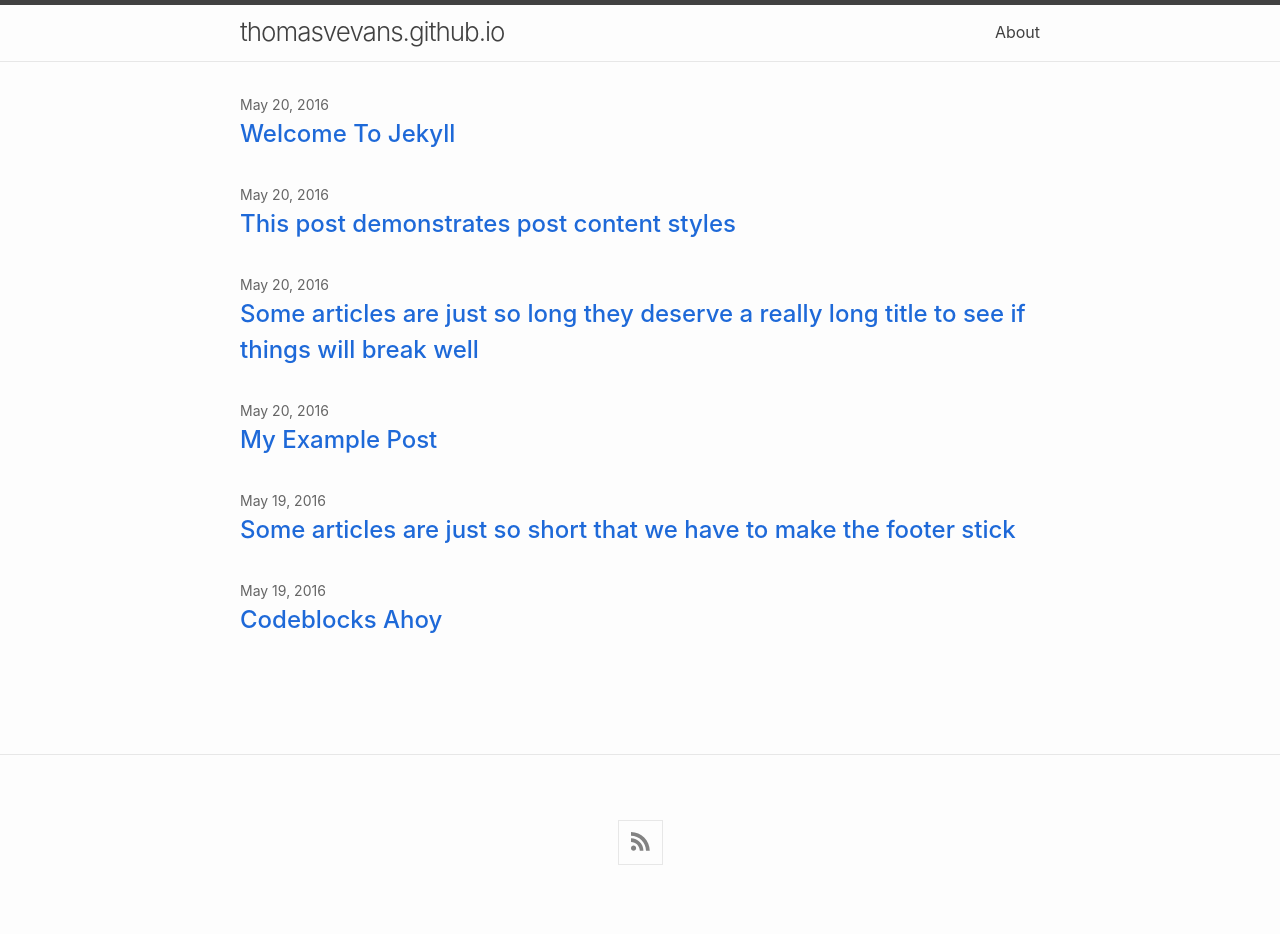
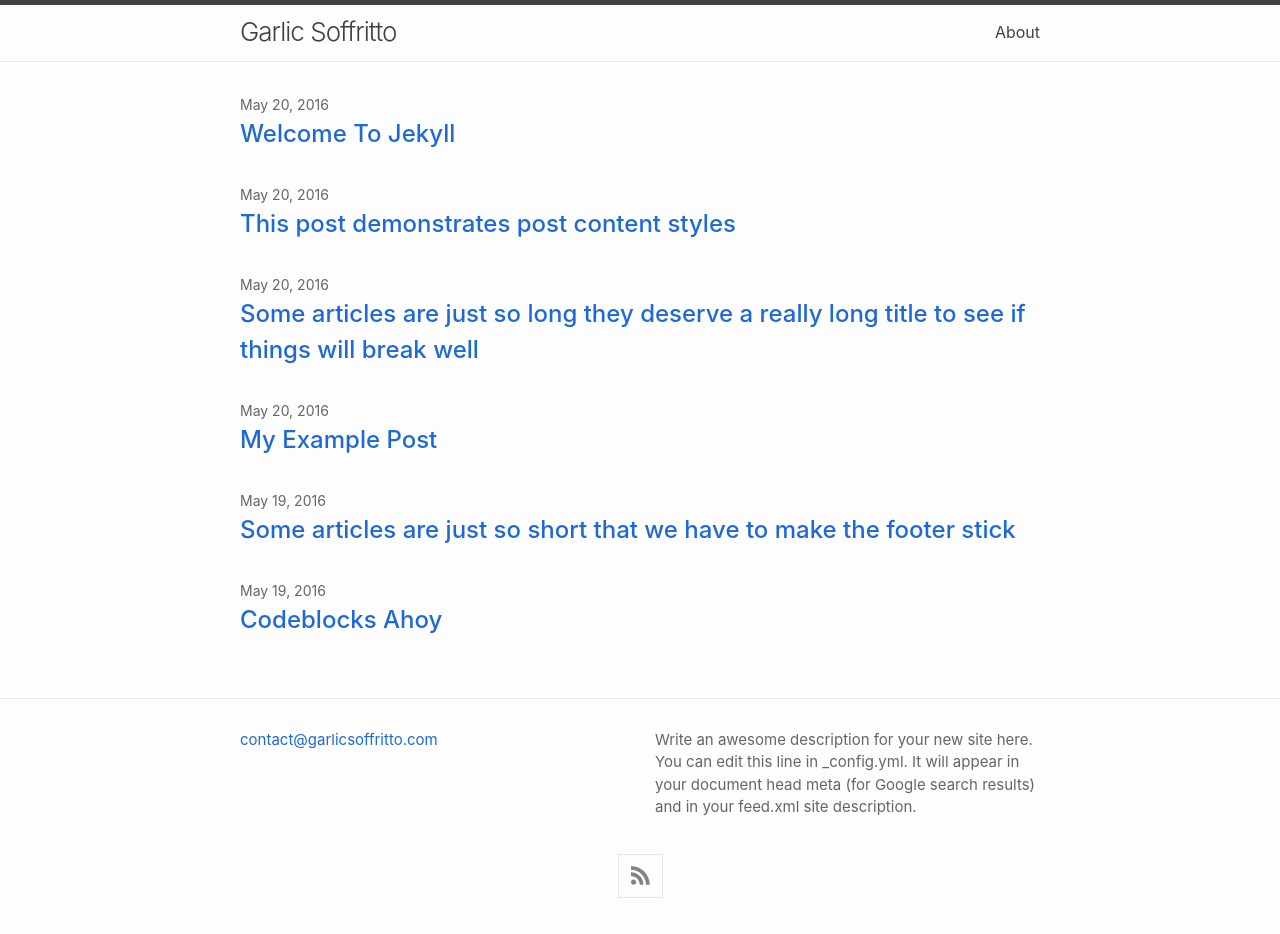
Before and after one commit to thomasvevans/thomasvevans.github.io, a Jekyll site: the page built from index.md, in a window 1280 px wide. Built offline with Jekyll 4.4.1, drawn with Linux system fonts in a browser that asks for light colours; before the commit the page ends 900 px from its top, so only the background shows below that; some of the changed lines change nothing that is shown.

Commit message:
Update _config.yml

```diff
--- a/_config.yml
+++ b/_config.yml
@@ -1,52 +1,32 @@
 # Site-wide settings
 # ------------------
 #
-# title: Your awesome title
-#
-# author:
-#   name: GitHub User
-#   email: your-email@domain.com
-#
-# The `>` after `description:` means to ignore line-breaks until next key. If
-#   you wish to omit the line-break after the end of text, use `>-` instead.
-# description: >
-#   Write an awesome description for your new site here. You can edit this line
-#   in _config.yml. It will appear in your document head meta (for Google search
-#   results) and in your feed.xml site description.
+title: Garlic Soffritto
+author:
+  name:
+  email: contact@garlicsoffritto.com
+
+description: >
+  Write an awesome description for your new site here. You can edit this line
+  in _config.yml. It will appear in your document head meta (for Google search
+  results) and in your feed.xml site description.
 
 
 # Build settings
-# --------------
-#
-# If you wish to use the gem-version of Minima with or without a Gemfile, use
-#   the following setting:
-# theme: minima
-#
-# **OR** if you wish to use the theme directly from the GitHub repository by
-#   bypassing a Gemfile, use the following setting instead.
-#   It is best that you lock to a particular commit and update if uptream changes
-#   do not affect your site adversely.
-# remote_theme: jekyll/minima@d4d779a
-#
-# Minima requires the following plugins:
-# plugins:
-#  - jekyll-feed
-#  - jekyll-seo-tag
-#
-# Uncomment the following setting if you wish to disable deprecation warnings
-#   from newer versions of sass converter. Adapt as required.
-# sass:
-#   quiet_deps: true
-#   silence_deprecations: [import]
+theme: minima
+plugins:
+  - jekyll-feed
+  - jekyll-seo-tag
+
+sass:
+  quiet_deps: true
+  silence_deprecations: [import]
 
 
 # Minima-specific settings (applicable to Minima v3 and above only)
 # -----------------------------------------------------------------
 #
-#  *All described config keys below should be nested under the top-level
-#   `minima` key.*
-#
-# minima:
+minima:
 #   Minima skin selection. Available skins are:
 #     * classic            Default, light color scheme.
 #     * dark               Dark variant of the classic skin.
@@ -54,39 +34,35 @@
 #     * solarized-light    Light variant of solarized color scheme.
 #     * solarized-dark     Dark variant of solarized color scheme.
 #     * solarized          Adaptive skin for solarized color scheme skins.
-#   skin: auto
-#
-#   Specific pages for site navigation.
-#     If you wish to link only specific pages in the site-navigation, use this
-#     and list the `path` property (as represented via Liquid) of the pages in
-#     the order they should be rendered.
-#   nav_pages:
-#     - about.md
-#
-#   Set to `true` to show excerpts on the homepage.
-#   show_excerpts: false
-#
+skin: auto
+
+# Specific pages for site navigation.
+#   If you wish to link only specific pages in the site-navigation, use this
+#   and list the `path` property (as represented via Liquid) of the pages in
+#   the order they should be rendered.
+nav_pages:
+ - about.md
+
+# Set to `true` to show excerpts on the homepage.
+show_excerpts: false
+
 #   Minima date format.
 #     The default value is "%b %d, %Y" (e.g. Nov 14, 2023).
 #     Refer to https://shopify.github.io/liquid/filters/date/ for valid values
 #   date_format: "%b-%d-%Y"
-#
+
 #   Social Media Links.
 #     Renders icons via Font Awesome Free webfonts CDN, based on ordered list of
 #     entries. Valid entry keys:
 #       * title    Tooltip rendered on hovering over icon.
 #       * icon     Font Awesome icon id. `github` corresponds to `fa-github`.
 #       * url      Full URL of social profile.
-#   social_links:
-#     - title: Minima Theme repository at GitHub
-#       icon: github
-#       url: "https://github.com/jekyll/minima"
-#     - title: Jekyll at X (formerly Twitter)
-#       icon: x-twitter
-#       url: "https://x.com/jekyllrb"
-#
-#   Hide syndication feed subscription link.
-#     RSS / Atom feed link is always rendered as the last item of social-links
-#     list. Set below key to `true` to not have the link to feed rendered as
-#     part of social-links list.
-#   hide_site_feed_link: false
+social_links:
+  - title: Minima Theme repository at GitHub
+    icon: github
+    url: "https://github.com/jekyll/minima"
+  - title: Jekyll at X (formerly Twitter)
+    icon: x-twitter
+    url: "https://x.com/jekyllrb"
+
+hide_site_feed_link: false
```
